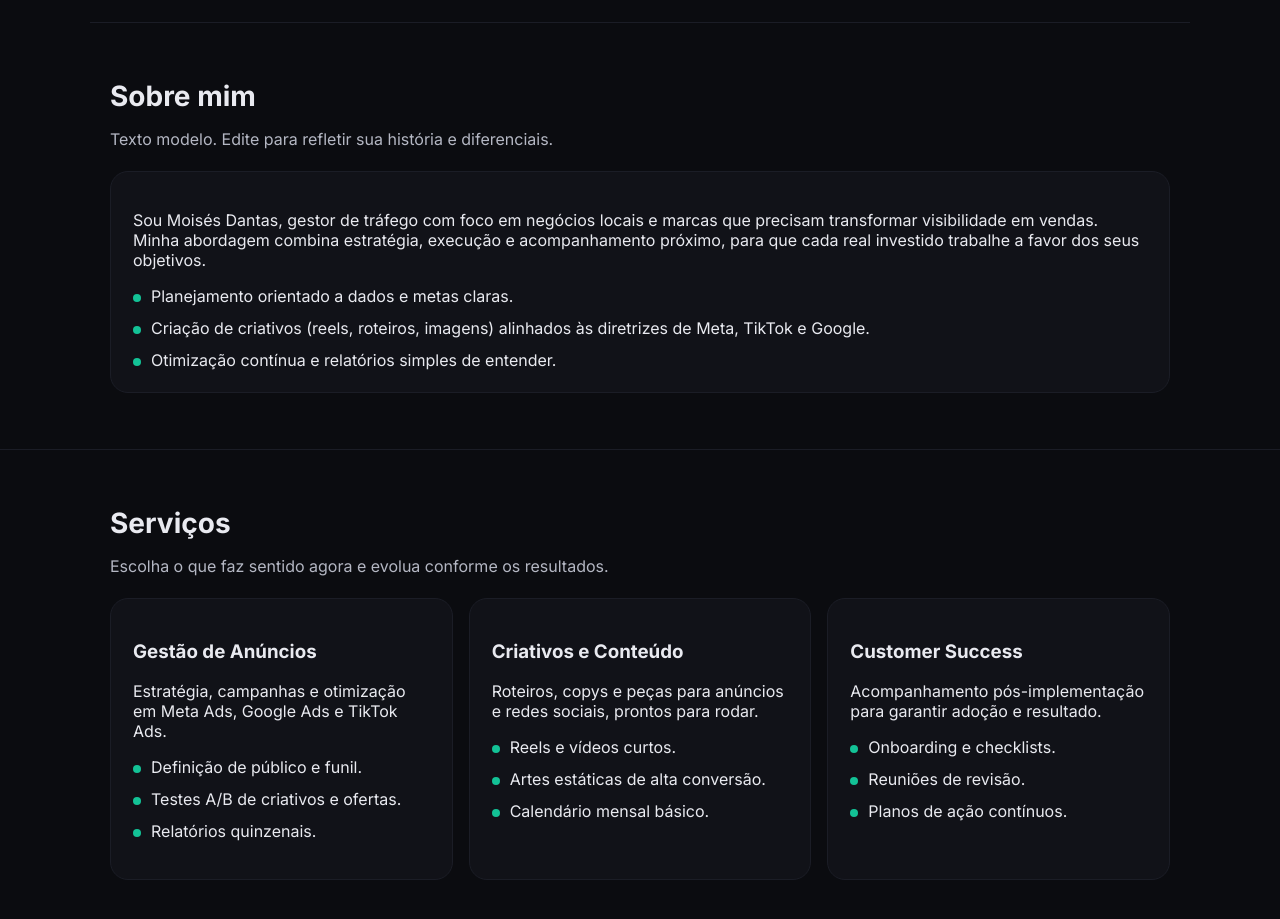
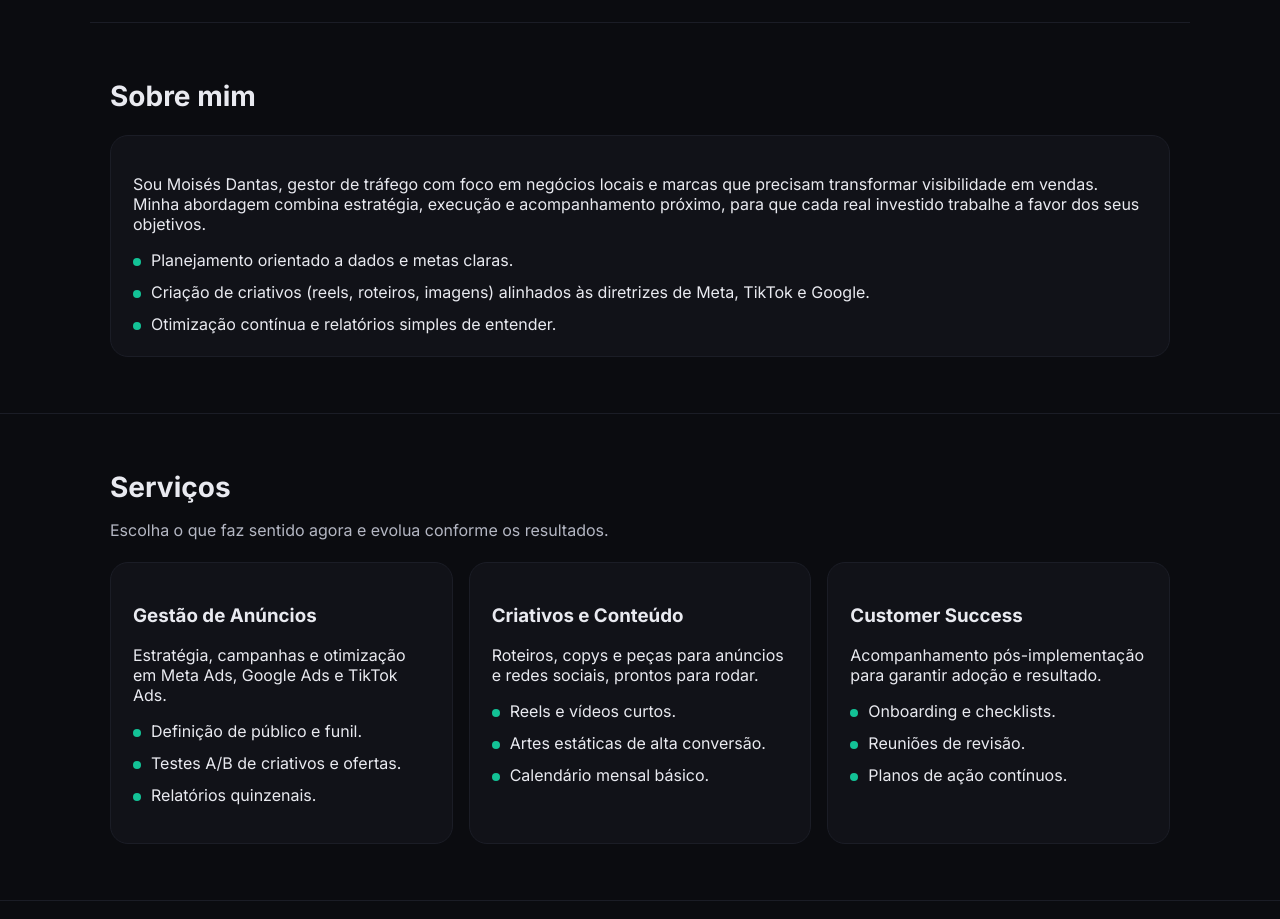
Before and after one commit to ogestordantas/portifolio, a plain HTML site: page index.html in a window 1280 px wide. Shown: the part 780-1699 px from the top of the page. Drawn offline with Linux system fonts and the light colour scheme.

Commit message:
Update 'Sobre mim' section to remove placeholder text
Removed placeholder text in the 'Sobre mim' section.

```diff
--- a/index.html
+++ b/index.html
@@ -114,7 +114,7 @@
   <section id="sobre" class="section">
     <div class="container">
       <h2>Sobre mim</h2>
-      <p class="sub">Texto modelo. Edite para refletir sua história e diferenciais.</p>
+      <p class="sub"></p>
       <div class="card">
         <p>Sou Moisés Dantas, gestor de tráfego com foco em negócios locais e marcas que precisam transformar visibilidade em vendas. Minha abordagem combina estratégia, execução e acompanhamento próximo, para que cada real investido trabalhe a favor dos seus objetivos.</p>
         <ul class="list" style="margin:10px 0 0 0; padding-left:0; list-style:none">
```
